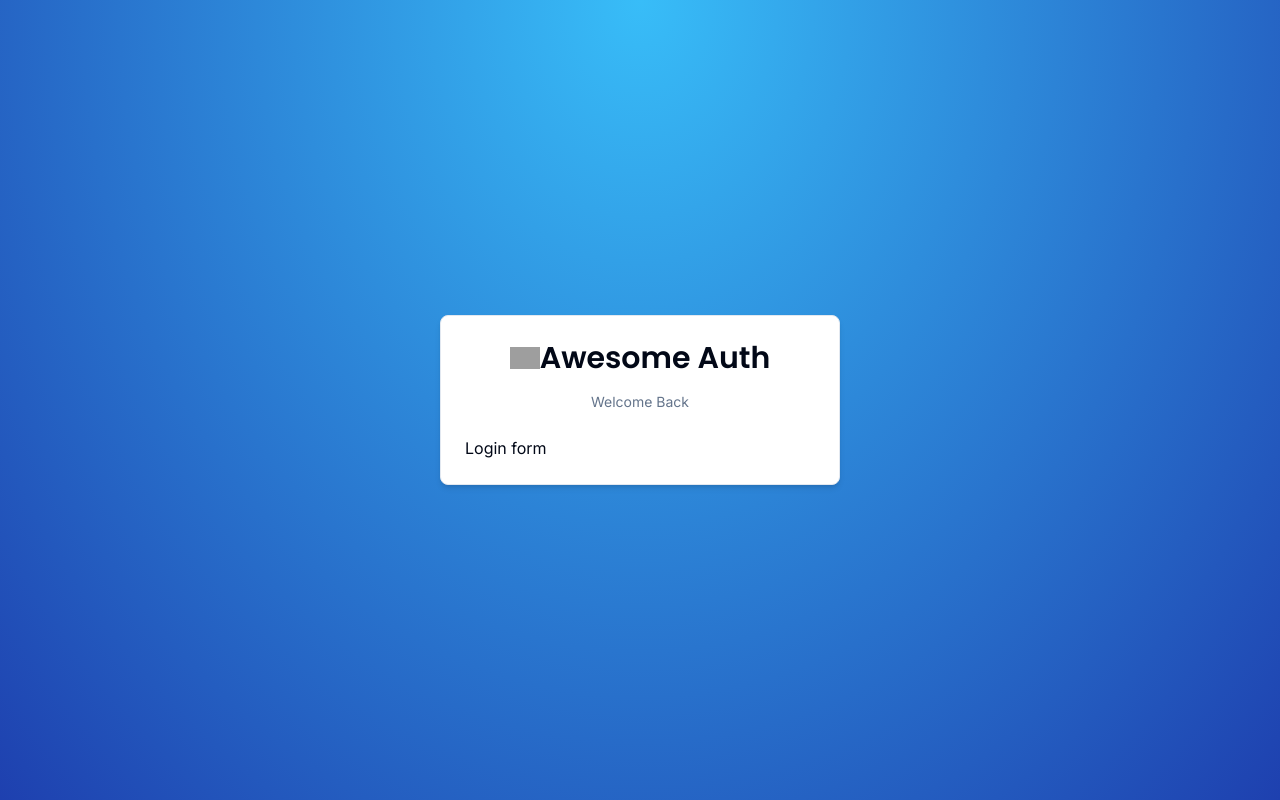
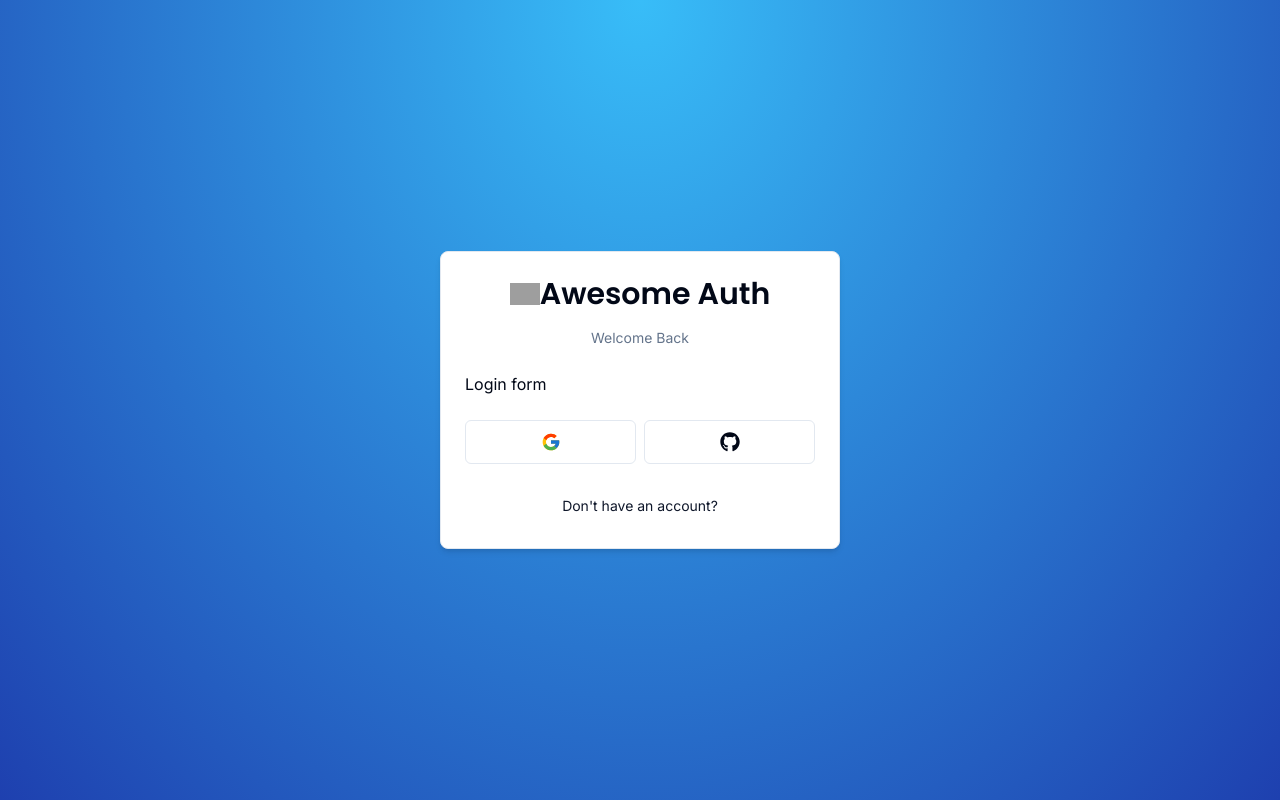
Before and after one commit to killy10o10/awesome-auth, a Next.js app: page /auth/login in a window 1280 px wide. Built offline with nearby package versions, Linux system fonts and the light colour scheme; grey boxes are pictures that could not be loaded.

Commit message:
Add resuable login  component
Install react-icons library

```diff
--- a/app/auth/layout.tsx
+++ b/app/auth/layout.tsx
@@ -1,4 +1,3 @@
-import React from 'react'
 
 const AuthLayout = ({ children }: { children: React.ReactNode }) => {
   return (
--- a/app/auth/login/page.tsx
+++ b/app/auth/login/page.tsx
@@ -1,5 +1,4 @@
 import { LoginForm } from '@/components/auth/LoginForm'
-import React from 'react'
 
 const Login = () => {
   return (
--- /dev/null
+++ b/components/auth/BackButton.tsx
@@ -0,0 +1,17 @@
+"use client"
+
+import { Button } from '@/components/ui/button'
+import Link from 'next/link';
+
+interface BackButtonProps {
+  href: string;
+  label: string;
+}
+
+export const BackButton = ({ href, label }: BackButtonProps) => {
+  return (
+    <Button className='font-normal w-full' size="sm" variant="link" asChild>
+      <Link href={href}>{label}</Link>
+    </Button>
+  )
+}
--- a/components/auth/CardWrapper.tsx
+++ b/components/auth/CardWrapper.tsx
@@ -3,6 +3,8 @@
 import { FC } from "react";
 import { Card, CardContent, CardFooter, CardHeader } from "@/components/ui/card";
 import { Header } from "@/components/auth/Header";
+import { Social } from "@/components/auth/Social";
+import { BackButton } from "@/components/auth/BackButton";
 
 interface CardWrapperProps {
   children: React.ReactNode;
@@ -18,7 +20,19 @@
       <CardHeader>
         <Header label={headerLabel} />
       </CardHeader>
-      {children}
+      <CardContent>
+        {children}
+      </CardContent>
+      {
+        showSocial && (
+          <CardFooter>
+            <Social />
+          </CardFooter>
+        )
+      }
+      <CardFooter>
+        <BackButton href={backButtonHref} label={backButtonLabel} />
+      </CardFooter>
     </Card>
   )
 }
--- a/components/auth/Header.tsx
+++ b/components/auth/Header.tsx
@@ -1,4 +1,3 @@
-import React from 'react'
 import { Poppins } from "next/font/google"
 import { cn } from "@/lib/utils"
 import Image from 'next/image'
--- a/components/auth/LoginButton.tsx
+++ b/components/auth/LoginButton.tsx
@@ -1,6 +1,5 @@
 "use client"
 
-import React from 'react'
 import { useRouter } from 'next/navigation'
 
 interface LoginButtonProps {
--- a/components/auth/LoginForm.tsx
+++ b/components/auth/LoginForm.tsx
@@ -1,6 +1,4 @@
-import React from 'react'
-import { CardWrapper } from './CardWrapper'
-import { CardContent } from '../ui/card'
+import { CardWrapper } from '@/components/auth/CardWrapper'
 
 export const LoginForm = () => {
   return (
@@ -10,7 +8,7 @@
       backButtonHref='/auth/register'
       showSocial
     >
-      <CardContent>Login form</CardContent>
+      Login form
     </CardWrapper>
   )
 }
--- /dev/null
+++ b/components/auth/Social.tsx
@@ -0,0 +1,17 @@
+"use client"
+import { FcGoogle } from "react-icons/fc";
+import { FaGithub } from "react-icons/fa";
+import { Button } from "@/components/ui/button";
+
+export const Social = () => {
+  return (
+    <div className="flex items-center w-full gap-x-2">
+      <Button size="lg" variant="outline" className="w-full" onClick={() => { }}>
+        <FcGoogle className="w-5 h-5" />
+      </Button>
+      <Button size="lg" variant="outline" className="w-full" onClick={() => { }}>
+        <FaGithub className="w-5 h-5" />
+      </Button>
+    </div>
+  )
+}
--- a/package.json
+++ b/package.json
@@ -16,6 +16,7 @@
     "next": "14.2.1",
     "react": "^18",
     "react-dom": "^18",
+    "react-icons": "^5.1.0",
     "tailwind-merge": "^2.2.2",
     "tailwindcss-animate": "^1.0.7"
   },
```
Also changed, not shown: 1 other file (tests, documents, lock files or other folders).
